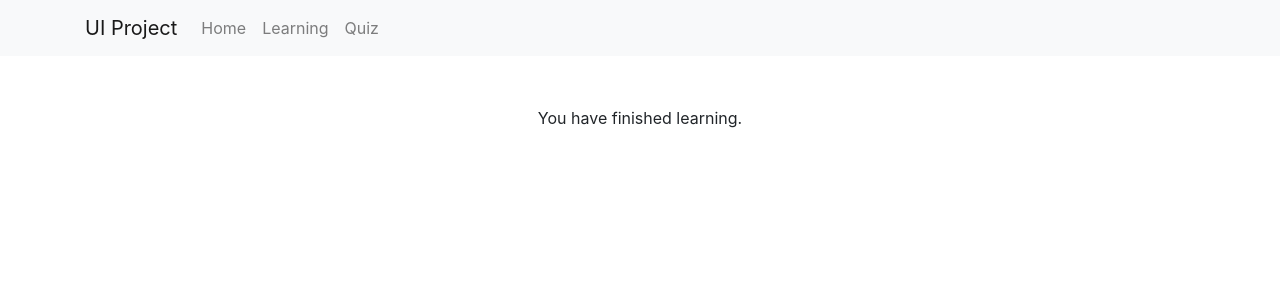
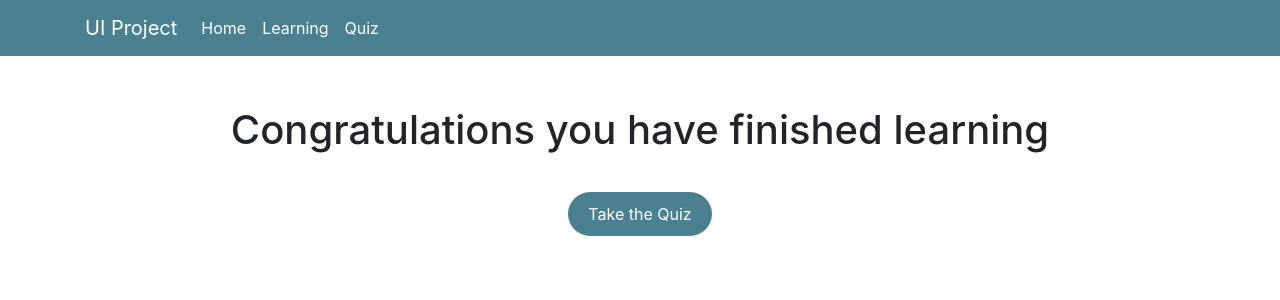
Before and after one commit to Alexsouthwick/UIproject, a Flask app: page /learning/end in a window 1280 px wide. Shown: the top 300 px of the page. Run offline with Flask 2, Linux system fonts and the light colour scheme; some libraries are stand-ins or nearby versions.

Commit message:
Added style to navbar and added take quiz button at end of learning

```diff
--- a/static/learning.js
+++ b/static/learning.js
@@ -8,5 +8,9 @@ $(document).ready(function(){
         else{
             window.location.href = "/learning/" + next
         }
-    })
+    });
+
+    $("#takeQuizBtn").click(function() {
+        window.location.href = "/quiz/start"
+    });
 })
--- a/static/main.css
+++ b/static/main.css
@@ -32,6 +32,17 @@ img {
     height: 100%;
 }
 
+/*--------------------------------------------------------------
+# Navigation
+--------------------------------------------------------------*/
+nav {
+    background-color: var(--primary-blue);
+}
+
+nav * {
+    color: white;
+}
+
 
 /*--------------------------------------------------------------
 # Home Page
@@ -54,8 +65,17 @@ img {
     height: 500px;
 }
 
+.module-audio {
+    margin-top: 50px;
+}
+
 .continue-container {
+    padding: 10px 0px 10px 0px;
     margin-top: 50px;
+}
+
+#takeQuizBtn {
+    margin-top: 30px;
 }
 
 /*--------------------------------------------------------------
--- a/templates/layout.html
+++ b/templates/layout.html
@@ -25,7 +25,7 @@
 
 
 
-<nav class="navbar navbar-expand-lg navbar-light bg-light">
+<nav class="navbar navbar-expand-lg">
   <div class="container">
     <a class="navbar-brand" href="/">UI Project</a>
     <button class="navbar-toggler" type="button" data-bs-toggle="collapse" data-bs-target="#navbarNavAltMarkup" aria-controls="navbarNavAltMarkup" aria-expanded="false" aria-label="Toggle navigation">
--- a/templates/learning_end.html
+++ b/templates/learning_end.html
@@ -5,10 +5,9 @@
 <script type="text/javascript" src="{{ url_for('static', filename = 'learning.js') }}"></script>
 
 <div class = "row">
-    <div class= "col-md-2">
-    </div>
-    <div class = "col-md-8 d-flex justify-content-center">
-        You have finished learning.
+    <div class="col-12 d-flex flex-column align-items-center">
+        <h1>Congratulations you have finished learning</h1>
+        <button class="continue-btn" id="takeQuizBtn">Take the Quiz</button>
     </div>
 </div>
 
--- a/templates/quiz.html
+++ b/templates/quiz.html
@@ -13,9 +13,9 @@
     <div class= "col-md-2">
     </div>
     <div class = "col-md-8 d-flex justify-content-center">
-        <span id="question_num"> {{question_num}}</span>
+        <span id="question_num">{{question_num}}</span>
         <span id ="question">
-            .{{question.question}}
+            .{{question.question}} {
         </span>
     </div>
 </div>
```
Also changed, not shown: 1 other file.
